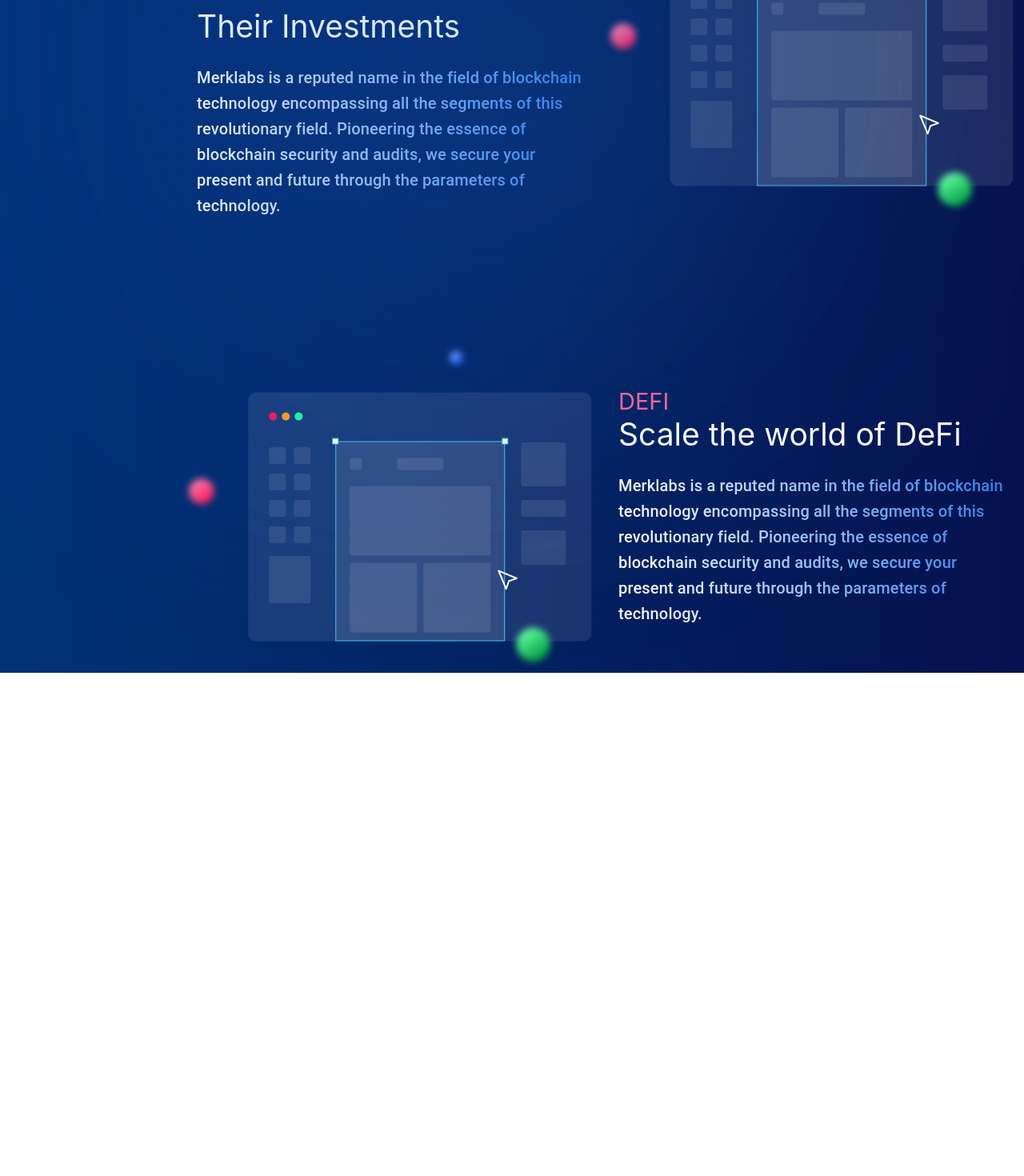
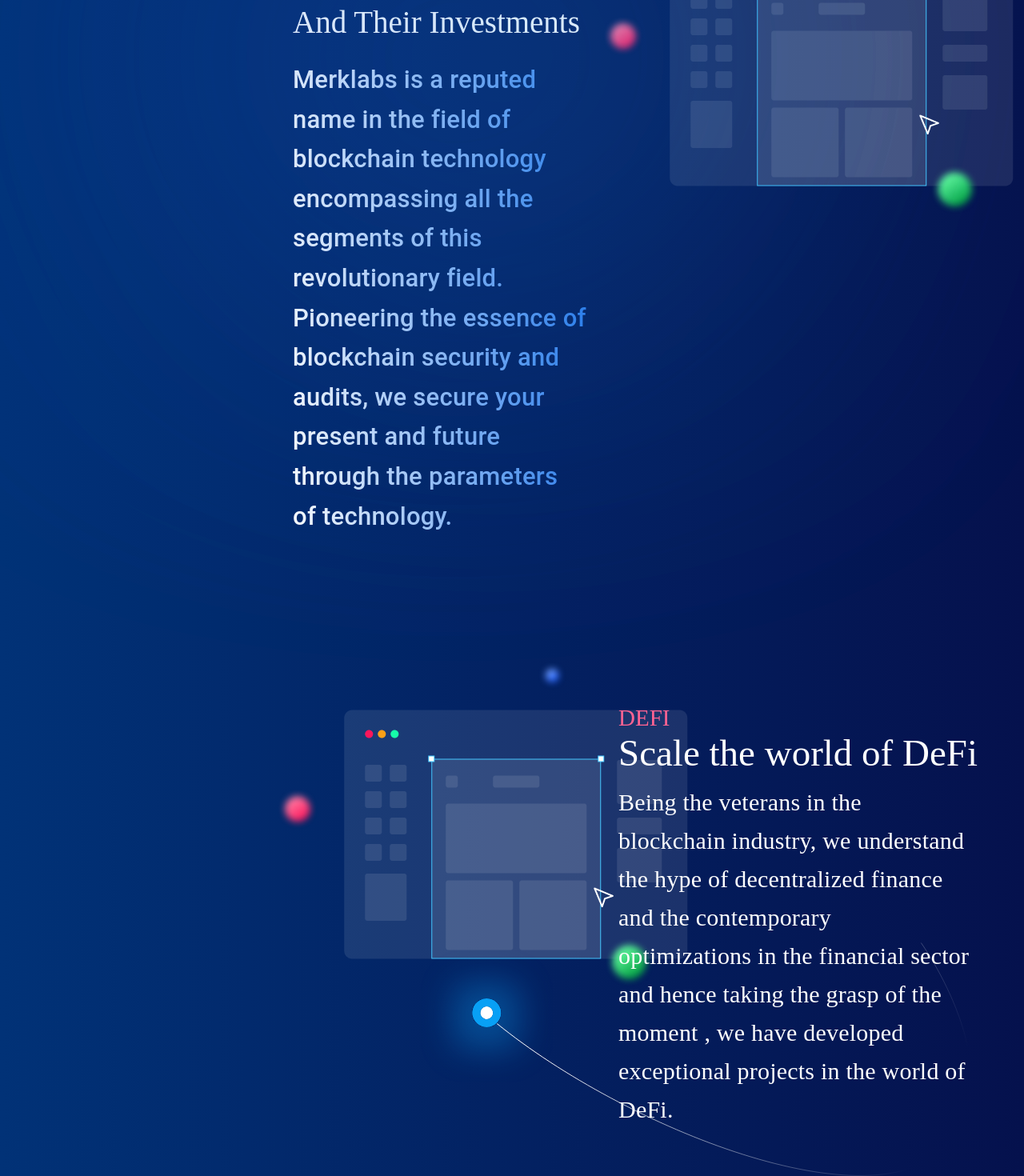
Before and after one commit to omarali18/bird-software-solutions-task, a React (Create React App) app: page / in a window 1280 px wide. Shown: the part 276-1746 px from the top of the page at 80% size. Before the commit the page ends 1117 px from the top, so only its background shows below. Built offline with nearby package versions, Linux system fonts and the light colour scheme.

Commit message:
DEFI component added

```diff
--- a/src/components/DefiCompo.css
+++ b/src/components/DefiCompo.css
@@ -0,0 +1,12 @@
+.nionOne{
+    margin-left: 180px;
+    position: relative;
+}
+.neon1{
+    margin-top: -50px;
+}
+.link1{
+    position: absolute;
+    left: 94px;
+    top: -60px
+}
--- a/src/components/DefiCompo.js
+++ b/src/components/DefiCompo.js
@@ -1,27 +1,33 @@
 import React from 'react';
 import Box from '@mui/material/Box';
 import Grid from '@mui/material/Grid';
-import "./WeProvide.css"
+import "./DefiCompo.css"
 import { Typography } from '@mui/material';
 import topImg from "../images/defi.png";
+import Neon1 from "../images/nion1O.svg"
+import link1 from "../images/Line 1.svg"
 
 const DefiCompo = () => {
     return (
         <Box sx={{ flexGrow: 1, mt:20, ml:"250px"}}>
         <Grid container spacing={{ xs: 2, md: 3 }} columns={{ xs: 4, sm: 8, md: 12 }}>
 
-            <Grid  xs={2} sm={4} md={6} >
+            <Grid  xs={2} sm={4} md={6} sx={{paddingLeft:"120px"}}>
               <Box>
                 <img src={topImg} alt="" />
+                <div className='nionOne'>
+                    <img src={Neon1} className="neon1" alt="" />
+                    <img src={link1} className="link1" alt="" />
+                </div>
               </Box>
             </Grid>
 
             <Grid xs={2} sm={4} md={6}  >
              <Box className="we-provide">
               <Box>
-                <Typography sx={{fontSize:"29px", color:"#FF6392"}} variant="">DEFI</Typography> <br />
-                <Typography sx={{fontSize:"39px", color:"white", pt:20}} variant="">Scale the world of DeFi</Typography>
-                <Typography className='provide-body' variant='h6'>Merklabs is a reputed name in the field of blockchain technology encompassing all the segments of this revolutionary field. Pioneering the essence of blockchain security and audits, we secure your present and future through the parameters of technology. </Typography>
+                <Typography sx={{fontSize:"29px", color:"#FF6392", fontFamily: 'Montserrat',fontStyle: "normal"}} variant="">DEFI</Typography> <br />
+                <Typography sx={{fontSize:"47px", color:"white", fontFamily: 'Montserrat'}} variant="h3">Scale the world of DeFi</Typography>
+                <Typography sx={{paddingTop:"10px", color:"white", fontSize:"30px", fontFamily: 'Montserrat',fontStyle: "normal", marginRight:"47px"}} variant='h6'>Being the veterans in the blockchain industry, we understand the hype of decentralized finance and the contemporary optimizations in the financial sector and hence taking the grasp of the moment , we have developed exceptional projects in the world of DeFi.</Typography>
                 <div className='bg-gradient'></div>
               </Box>
              </Box>
--- a/src/components/WeProvide.css
+++ b/src/components/WeProvide.css
@@ -1,8 +1,11 @@
 .we-provide{
  padding: 20px;
  margin-top: 35px;
+ font-family: 'Montserrat';
+ font-style: normal;
 }
 .we-provide .provide-body{
+  font-size: 31px;
   margin-top: 25px;
   background: linear-gradient(to right, #FFFFFF, #2F7FEB );
   -webkit-background-clip: text;
--- a/src/components/WeProvide.js
+++ b/src/components/WeProvide.js
@@ -12,7 +12,7 @@ const WeProvide = () => {
         <Box sx={{ flexGrow: 1, mt:20, ml:"250px"}}>
         <Grid container spacing={{ xs: 2, md: 3 }} columns={{ xs: 4, sm: 8, md: 12 }}>
 
-            <Grid xs={2} sm={4} md={6}  >
+            <Grid xs={2} sm={4} md={6} sx={{paddingLeft:"120px"}} >
              <Box className="we-provide">
               <Box>
                 <Typography sx={{fontSize:"39px", color:"white"}} variant="">We provide The Best To Protect Your Users And Their Investments</Typography>
```
Also changed, not shown: src/images/Line 1.svg (added), src/images/nion1O.svg (added).
